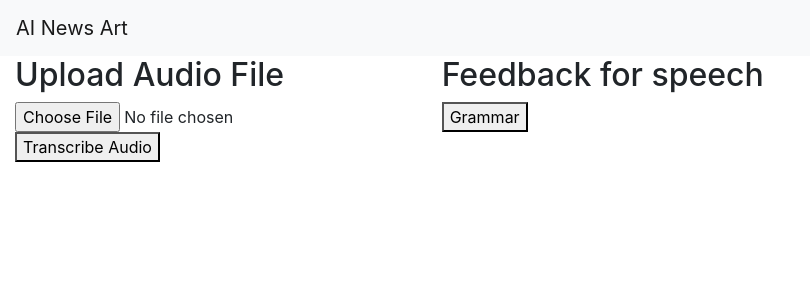
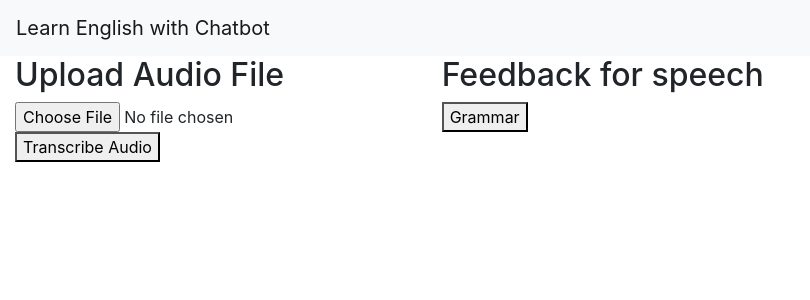
Before and after one commit to sixiann/Learn-English-with-AI-chatbot, a Flask app: page / in a window 1280 px wide. Shown: the top 300 px of the page, without its empty margins (0-810 px from the left). Run offline with Flask 3, Linux system fonts and the light colour scheme; some libraries are stand-ins or nearby versions.

Commit message:
change page title

```diff
--- a/templates/layout.html
+++ b/templates/layout.html
@@ -26,7 +26,7 @@
 
 
 <nav class="navbar navbar-expand-lg navbar-light bg-light">
-  <a class="navbar-brand" href="/">AI News Art</a>
+  <a class="navbar-brand" href="/">Learn English with Chatbot</a>
   <button class="navbar-toggler" type="button" data-toggle="collapse" data-target="#navbarSupportedContent" aria-controls="navbarSupportedContent" aria-expanded="false" aria-label="Toggle navigation">
     <span class="navbar-toggler-icon"></span>
   </button>
```
